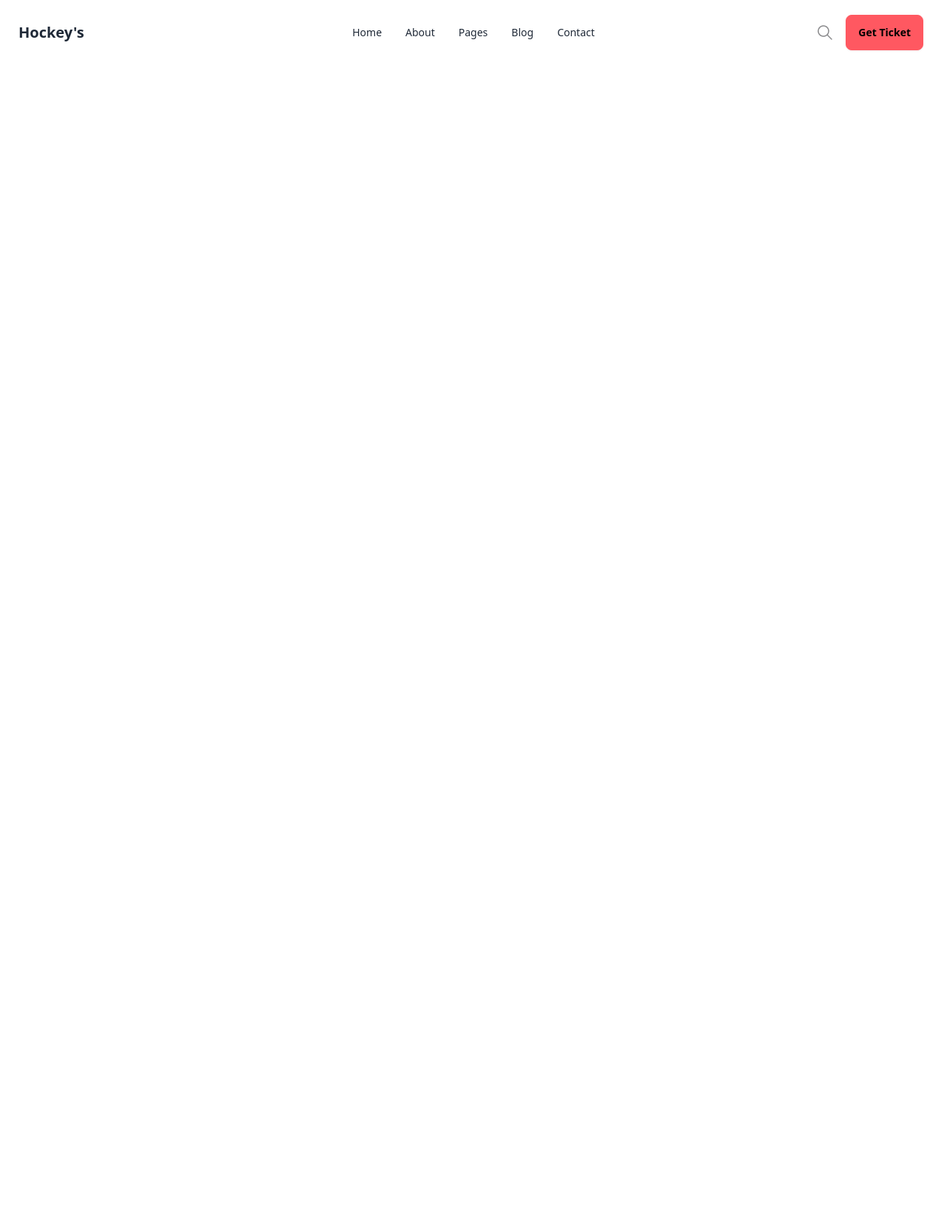
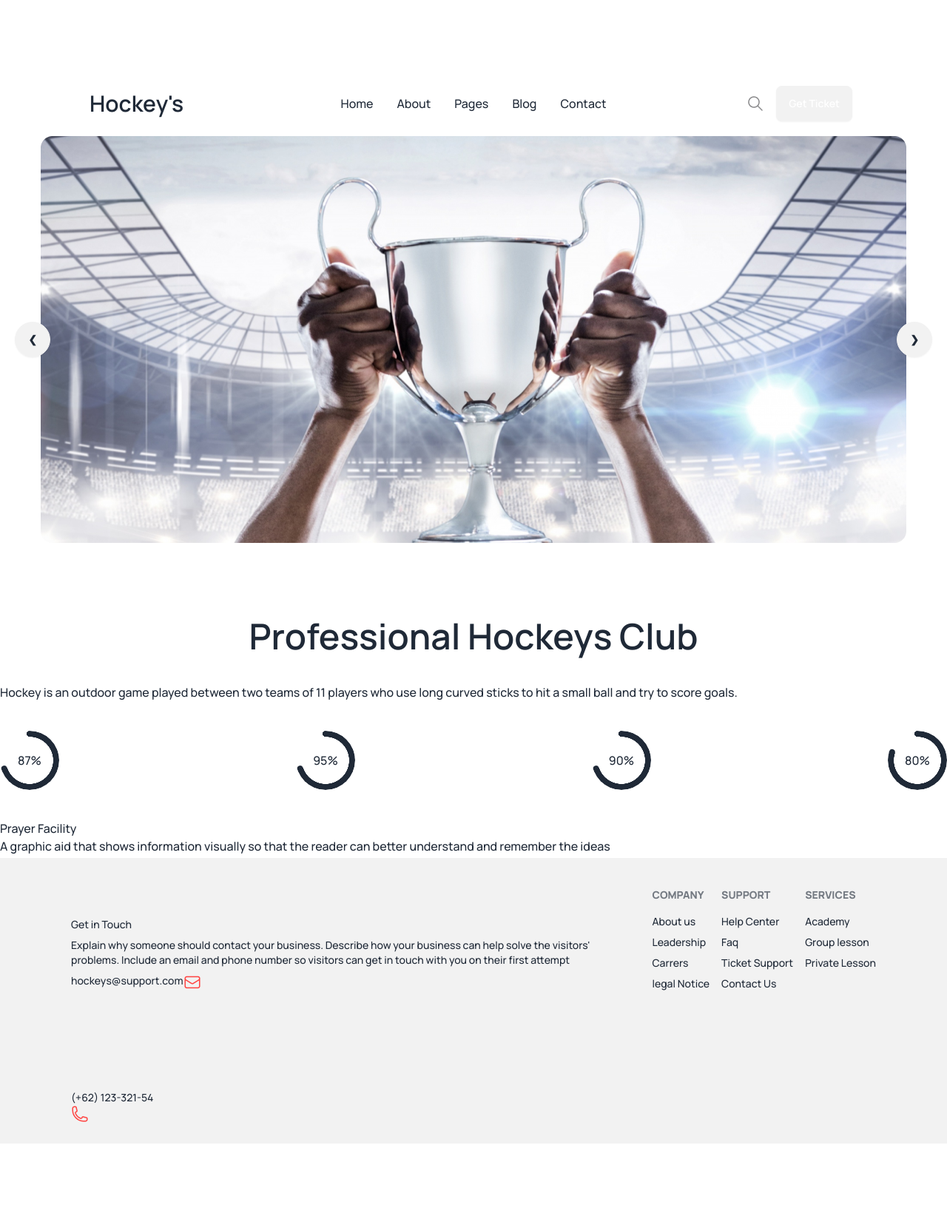
Before and after one commit to rahathie/B9A3, a plain HTML site: page index.html in a window 1280 px wide. Shown: the whole page at 74% size. Before the commit the page ends 800 px from the top, so only its background shows below. Drawn offline with nearby package versions, Linux system fonts and the light colour scheme.

Commit message:
added footer section

```diff
--- a/index.html
+++ b/index.html
@@ -7,18 +7,44 @@
 <!-- tailwind and daisy ui cdn -->
 <link href="https://cdn.jsdelivr.net/npm/daisyui@4.6.0/dist/full.min.css" rel="stylesheet" type="text/css" />
 <script src="https://cdn.tailwindcss.com"></script>
+<!-- google font manrope -->
+<link rel="preconnect" href="https://fonts.googleapis.com">
+<link rel="preconnect" href="https://fonts.gstatic.com" crossorigin>
+<link href="https://fonts.googleapis.com/css2?family=Manrope:wght@500;600;800&display=swap" rel="stylesheet">
+
+<!-- tailwind custom classes -->
+<script>
+    tailwind.config.js
+      theme: {
+        extend: {
+          colors: {
+            clifford: '#da373d',
+            'hockeyscolor-primary': '#FF4240',
+
+          }
+        }
+      }
+    }
+  </script>
+<!-- custom styles -->
+
+<style>
+    .font-manrope{
+        font-family: 'Manrope', sans-serif;
+    }
+</style>
 </head>
-<body>
+<body class="font-manrope">
     <!-- first section -->
-    <header>
-        <div>
+    <header class="my-24">
+        <div class="container mx-auto lg:px-24 px-8">
             <div class="navbar bg-base-100">
                 <div class="navbar-start">
                   <div class="dropdown">
                     <div tabindex="0" role="button" class="btn btn-ghost lg:hidden">
                       <svg xmlns="http://www.w3.org/2000/svg" class="h-5 w-5" fill="none" viewBox="0 0 24 24" stroke="currentColor"><path stroke-linecap="round" stroke-linejoin="round" stroke-width="2" d="M4 6h16M4 12h8m-8 6h16" /></svg>
                     </div>
-                    <ul tabindex="0" class="menu menu-sm dropdown-content mt-3 z-[1] p-2 shadow bg-base-100 rounded-box w-52">
+                    <ul tabindex="0" class="menu menu-sm dropdown-content mt-3 z-[1] p-2 text-base shadow bg-base-100 rounded-box w-52">
                       <li><a>Home</a></li>
                       <li><a>About</a></li>
                       <li><a>Pages</a></li>
@@ -26,10 +52,10 @@
                       <li><a>Contact</a></li>
                     </ul>
                   </div>
-                  <a class="btn btn-ghost text-xl">Hockey's</a>
+                  <a class="btn btn-ghost text-3xl">Hockey's</a>
                 </div>
                 <div class="navbar-center hidden lg:flex">
-                  <ul class="menu menu-horizontal px-1">
+                  <ul class="menu text-base menu-horizontal px-1">
                     <li><a>Home</a></li>
                       <li><a>About</a></li>
                       <li><a>Pages</a></li>
@@ -40,20 +66,110 @@
                 <div class="navbar-end">
                   <div class="flex items-center gap-4 justify-between px-6 py-3 rounded-full">
                     <img src="Images/Frame.png" alt="">
-                    <a class="btn btn-error">Get Ticket</a>
-
-
-
+                    <a class="btn  bg-hockeyscolor-primary text-white">Get Ticket</a>
                   </div>
                 </div>
               </div>
         </div>
+      <!-- slider and carosel -->
+      <div class="carousel w-full lg:h-[550px]">
+        <!-- slide 1 -->
+        <div id="slide1" class="carousel-item relative w-full flex items-center justify-center">
+          <img src="Images/1.png" class="w-400px" />
+          <div class="absolute flex justify-between transform -translate-y-1/2 left-5 right-5 top-1/2">
+            <a href="#slide4" class="btn btn-circle">❮</a>
+            <a href="#slide2" class="btn btn-circle">❯</a>
+          </div>
+        </div>
+        <!-- slide 2 -->
+        <div id="slide2" class="carousel-item relative w-full">
+          <img src="Images/hockey2.jpeg" class="w-full" />
+          <div class="absolute flex justify-between transform -translate-y-1/2 left-5 right-5 top-1/2">
+            <a href="#slide1" class="btn btn-circle">❮</a>
+            <a href="#slide3" class="btn btn-circle">❯</a>
+          </div>
+        </div>
+        <!-- slide 3 -->
+        <div id="slide3" class="carousel-item relative w-full">
+          <img src="Images/hockey3.jpeg" class="w-full" />
+          <div class="absolute flex justify-between transform -translate-y-1/2 left-5 right-5 top-1/2">
+            <a href="#slide2" class="btn btn-circle">❮</a>
+            <a href="#slide4" class="btn btn-circle">❯</a>
+          </div>
+        </div>
+        <!-- slide 4 -->
+        <div id="slide4" class="carousel-item relative w-full">
+          <img src="Images/hockey4.jpeg" class="w-full" />
+          <div class="absolute flex justify-between transform -translate-y-1/2 left-5 right-5 top-1/2">
+            <a href="#slide3" class="btn btn-circle">❮</a>
+            <a href="#slide1" class="btn btn-circle">❯</a>
+          </div>
+        </div>
+      </div>
     </header>
-    <main>
+    <section class="my-1">
+        <!-- professional club -->
+
+        <h3 class="text-5xl font-semibold text-center my-10">Professional Hockeys Club</h3>
+        <p>
+            Hockey is an outdoor game played between two teams of 11 players who use long curved sticks to hit a small ball and try to score goals.</p>
+            <div class="flex items-center justify-between my-10">
+                <div class="radial-progress" style="--value:70;" role="progressbar">87%</div>
+             <div class="radial-progress" style="--value:70;" role="progressbar">95%</div>
+            <div class="radial-progress" style="--value:70;" role="progressbar">90%</div>
+            <div class="radial-progress" style="--value:80;" role="progressbar">80%</div>
+
+            </div>
+            <h1>Prayer Facility</h1>
+            <p>
+                A graphic aid that shows information visually so that the reader can better understand and remember the ideas</p>
+
+        <div>
+
+        </div>
+
+
+    </section>
+    <main class="container mx-auto lg:px-24 px-8">
 
     </main>
-    <footer>
+    <footer class="footer p-10 bg-base-200 text-base-content lg:px-24 px-8">
+      <aside>
+        <h3 class="pt-10">Get in Touch</h3>
+        <p>Explain why someone should contact your business. Describe how your business can help solve the visitors' problems. Include an email and phone number so visitors can get in touch with you on their first attempt</p>
+        <div class="flex justify-around">
+          <p>hockeys@support.com</p>
+          <iframe src="Images/Frame (1).png" frameborder="0"></iframe>
+        </div>
+          <div class="h-8">
+            <p>(+62) 123-321-54</p>
+          <iframe src="Images/Frame (2).png" frameborder="0"></iframe>
+          </div>
 
+
+
+
+      </aside>
+      <nav>
+        <header class="footer-title">Company</header>
+        <a class="link link-hover">About us</a>
+        <a class="link link-hover">Leadership</a>
+        <a class="link link-hover">Carrers</a>
+        <a class="link link-hover">legal Notice</a>
+      </nav>
+      <nav>
+        <header class="footer-title">Support</header>
+        <a class="link link-hover">Help Center</a>
+        <a class="link link-hover">Faq</a>
+        <a class="link link-hover">Ticket Support</a>
+        <a class="link link-hover">Contact Us</a>
+      </nav>
+      <nav>
+        <header class="footer-title">Services</header>
+        <a class="link link-hover">Academy</a>
+        <a class="link link-hover">Group lesson</a>
+        <a class="link link-hover">Private Lesson</a>
+      </nav>
     </footer>
 </body>
 </html>
```
Also changed, not shown: Images/Frame (1).png (added), Images/Frame (2).png (added), Images/hockey2.jpeg (added), Images/hockey3.jpeg (added), Images/hockey4.jpeg (added).
